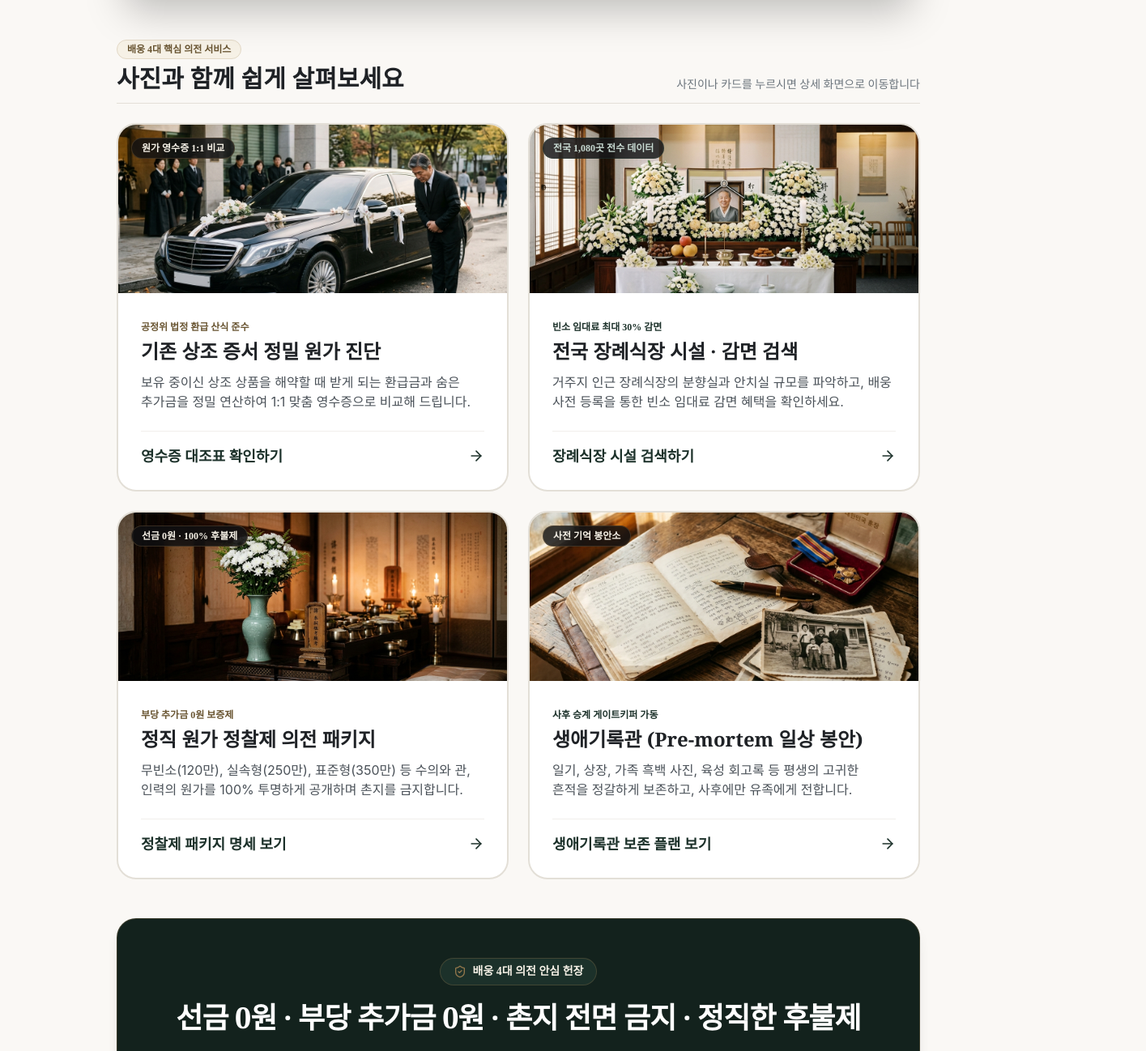
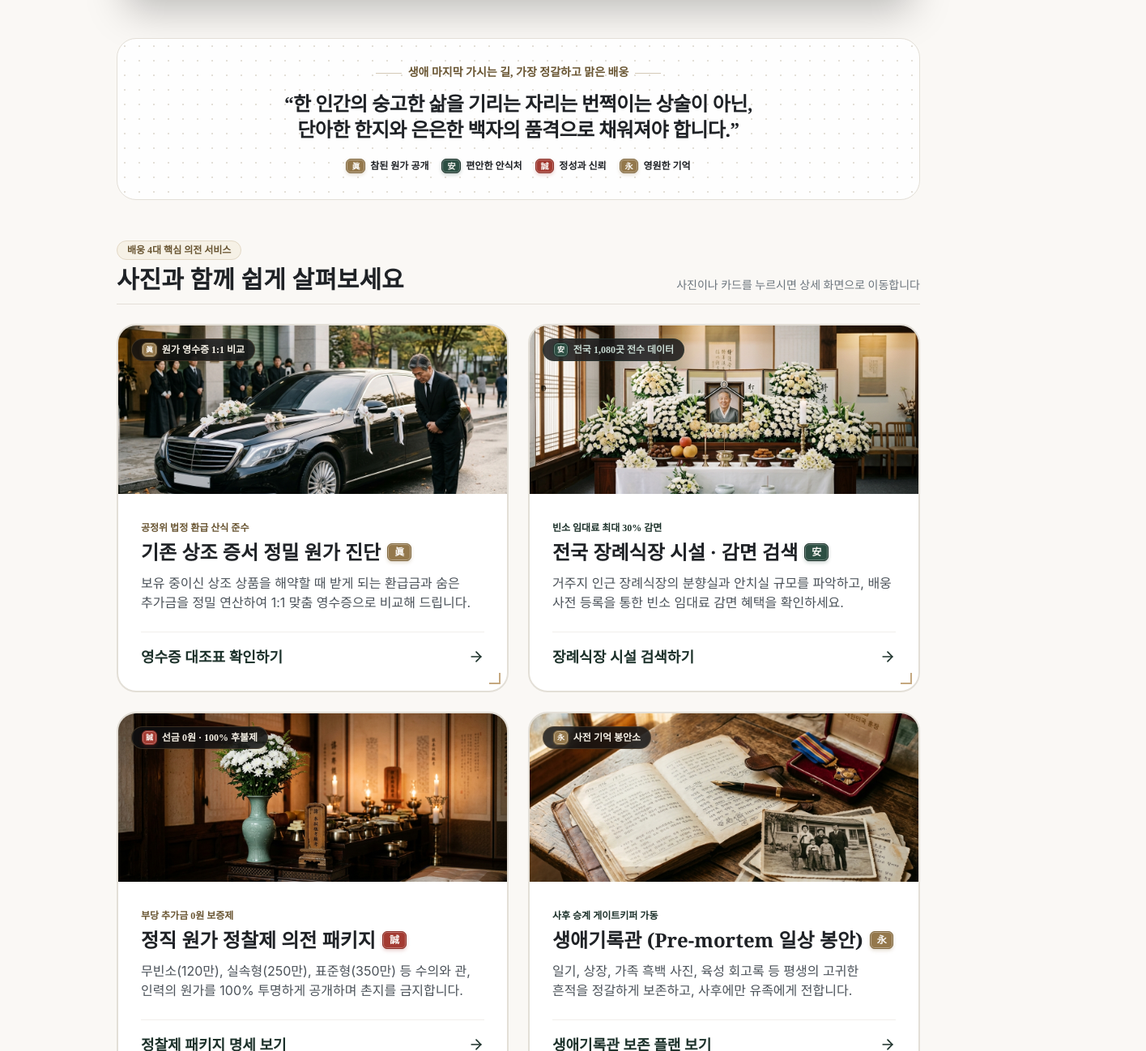
Before and after one commit to esketch-ai/See_Out, a React (Vite) app: page / in a window 1280 px wide. Shown: the part 572-1870 px from the top of the page at 81% size, 1415 px wide, since content can reach past the window. Built offline with nearby package versions, Linux system fonts and the light colour scheme; a web font is replaced by a local one.

Commit message:
feat(design): appoint Master Designer Seong-Woo Cho (34y exp) and infuse Korean traditional aesthetics (seals, changho grid, noble palette) with modern cleanliness

```diff
--- a/index.html
+++ b/index.html
@@ -88,6 +88,90 @@
       html.senior-large-font .font-reverence {
         letter-spacing: -0.015em;
       }
+
+      /* ═══════════ 조성우 수석 디자이너 감수: 전통 한국적 미학 조형 스타일 ═══════════ */
+      /* 1. 전통 전각 낙관 (인장 도장) */
+      .k-seal-red {
+        display: inline-flex;
+        align-items: center;
+        justify-content: center;
+        background-color: #A33B32;
+        color: #FAF8F5;
+        font-family: "Noto Serif KR", Georgia, serif;
+        font-weight: 900;
+        border: 1.5px solid #8A2F27;
+        box-shadow: inset 0 0 0 1px rgba(255, 255, 255, 0.3), 0 2px 4px rgba(163, 59, 50, 0.25);
+        border-radius: 6px;
+        letter-spacing: -0.02em;
+        user-select: none;
+      }
+      .k-seal-gold {
+        display: inline-flex;
+        align-items: center;
+        justify-content: center;
+        background-color: #94784C;
+        color: #FAF8F5;
+        font-family: "Noto Serif KR", Georgia, serif;
+        font-weight: 900;
+        border: 1.5px solid #7F673E;
+        box-shadow: inset 0 0 0 1px rgba(255, 255, 255, 0.35), 0 2px 4px rgba(148, 120, 76, 0.25);
+        border-radius: 6px;
+        letter-spacing: -0.02em;
+        user-select: none;
+      }
+      .k-seal-jade {
+        display: inline-flex;
+        align-items: center;
+        justify-content: center;
+        background-color: #2D4F43;
+        color: #FAF8F5;
+        font-family: "Noto Serif KR", Georgia, serif;
+        font-weight: 900;
+        border: 1.5px solid #1C312A;
+        box-shadow: inset 0 0 0 1px rgba(255, 255, 255, 0.3), 0 2px 4px rgba(45, 79, 67, 0.25);
+        border-radius: 6px;
+        letter-spacing: -0.02em;
+        user-select: none;
+      }
+
+      /* 2. 전통 창호지 미세 살창 격자 텍스처 */
+      .k-changho-texture {
+        background-image: radial-gradient(#E3DFD7 0.85px, transparent 0.85px);
+        background-size: 18px 18px;
+      }
+
+      /* 3. 전통 단아한 금빛 절제선 */
+      .k-traditional-divider {
+        height: 1px;
+        background: linear-gradient(90deg, transparent, #C5A880, transparent);
+      }
+
+      /* 4. 전통 고서/의궤 귀접이 프레임 (모서리 악센트) */
+      .k-corner-bracket {
+        position: relative;
+      }
+      .k-corner-bracket::before {
+        content: "";
+        position: absolute;
+        top: 8px;
+        left: 8px;
+        width: 14px;
+        height: 14px;
+        border-top: 2px solid #C5A880;
+        border-left: 2px solid #C5A880;
+        pointer-events: none;
+      }
+      .k-corner-bracket::after {
+        content: "";
+        position: absolute;
+        bottom: 8px;
+        right: 8px;
+        width: 14px;
+        height: 14px;
+        border-bottom: 2px solid #C5A880;
+        border-right: 2px solid #C5A880;
+        pointer-events: none;
+      }
     </style>
   </head>
   <body class="bg-hanji text-ink selection:bg-celadon-100 selection:text-celadon-900">
--- a/src/web/components/Header.tsx
+++ b/src/web/components/Header.tsx
@@ -34,12 +34,12 @@ export const Header: React.FC<HeaderProps> = ({
 }) => {
   const [isMobileMenuOpen, setIsMobileMenuOpen] = useState(false);
 
-  const navItems: { id: MainTab; label: string; desc: string; icon: React.FC<{ className?: string }> }[] = [
-    { id: 'home', label: '종합 의전 안내', desc: '홈 요약 및 4대 핵심 서비스 둘러보기', icon: LayoutDashboard },
-    { id: 'quote', label: '상조 증서 원가 진단', desc: '3초 카메라 스캔 & 1:1 맞춤 영수증 비교', icon: FileText },
-    { id: 'funeral-halls', label: '전국 장례식장 시설 · 감면', desc: '전국 1,080곳 빈소 시설 & 30% 감면 혜택', icon: Building2 },
-    { id: 'packages', label: '정찰제 의전 패키지', desc: '무빈소·실속형·표준형 100% 투명 정찰제', icon: PackageCheck },
-    { id: 'life-archive', label: '생애기록관 (사전 봉안)', desc: '고인의 삶을 영구 보존하는 디지털 추모관', icon: BookOpen }
+  const navItems: { id: MainTab; label: string; seal: string; desc: string; icon: React.FC<{ className?: string }> }[] = [
+    { id: 'home', label: '종합 의전 안내', seal: '禮', desc: '홈 요약 및 4대 핵심 서비스 둘러보기', icon: LayoutDashboard },
+    { id: 'quote', label: '상조 증서 원가 진단', seal: '眞', desc: '3초 카메라 스캔 & 1:1 맞춤 영수증 비교', icon: FileText },
+    { id: 'funeral-halls', label: '전국 장례식장 시설 · 감면', seal: '安', desc: '전국 1,080곳 빈소 시설 & 30% 감면 혜택', icon: Building2 },
+    { id: 'packages', label: '정찰제 의전 패키지', seal: '誠', desc: '무빈소·실속형·표준형 100% 투명 정찰제', icon: PackageCheck },
+    { id: 'life-archive', label: '생애기록관 (사전 봉안)', seal: '永', desc: '고인의 삶을 영구 보존하는 디지털 추모관', icon: BookOpen }
   ];
 
   const handleSelectNav = (tabId: MainTab) => {
@@ -57,11 +57,11 @@ export const Header: React.FC<HeaderProps> = ({
             onToggleMode(false);
             handleSelectNav('home');
           }}
-          className="flex items-center space-x-2.5 sm:space-x-3.5 cursor-pointer"
+          className="flex items-center space-x-2.5 sm:space-x-3.5 cursor-pointer group"
         >
           <div
             className={`w-10 h-10 sm:w-12 sm:h-12 rounded-2xl flex items-center justify-center font-reverence font-black text-xl sm:text-2xl text-white shadow-md transition-all shrink-0 ${
-              isEmergencyMode ? 'bg-crimson-600 ring-2 ring-crimson-400' : 'bg-celadon-800 ring-2 ring-nobleGold-500/40'
+              isEmergencyMode ? 'bg-crimson-600 ring-2 ring-crimson-400' : 'bg-celadon-800 ring-2 ring-nobleGold-500/40 group-hover:scale-102'
             }`}
           >
             배웅
@@ -71,8 +71,12 @@ export const Header: React.FC<HeaderProps> = ({
               <span className="font-reverence font-black text-xl sm:text-2xl md:text-3xl tracking-tight text-ink">
                 배웅
               </span>
-              <span className="text-[11px] sm:text-xs px-2 sm:px-2.5 py-0.5 rounded font-serif font-bold bg-nobleGold-100 text-nobleGold-700 border border-nobleGold-500/30">
-                예우의전 禮
+              {/* 전통 붉은 전각 낙관 인장 */}
+              <span className="k-seal-red text-xs px-2 py-0.5" title="예도 례(禮) — 최고의 품격과 정중한 예우">
+                禮
+              </span>
+              <span className="text-[11px] sm:text-xs px-2 sm:px-2.5 py-0.5 rounded font-serif font-bold bg-nobleGold-50 text-nobleGold-700 border border-nobleGold-500/30 hidden sm:inline">
+                정직원가 의전
               </span>
             </div>
             <p className="hidden sm:block text-xs md:text-sm text-ink-muted font-serif font-medium mt-0.5">
@@ -111,7 +115,7 @@ export const Header: React.FC<HeaderProps> = ({
             <span className="sm:hidden">{isEmergencyMode ? '복귀 ✕' : '🚨 긴급'}</span>
           </button>
 
-          {/* 모바일 햄버거 메뉴 토글 버튼 (화면 폭 작을 때 노출) */}
+          {/* 모바일 햄버거 메뉴 토글 버튼 */}
           {!isEmergencyMode && (
             <button
               onClick={() => setIsMobileMenuOpen(!isMobileMenuOpen)}
@@ -145,6 +149,11 @@ export const Header: React.FC<HeaderProps> = ({
                       : 'border-transparent text-ink-muted hover:text-ink hover:bg-porcelain/60'
                   }`}
                 >
+                  <span className={`text-[11px] px-1.5 py-0.2 rounded font-serif font-black ${
+                    isActive ? 'bg-celadon-800 text-nobleGold-200' : 'bg-ink-border text-ink-muted'
+                  }`}>
+                    {item.seal}
+                  </span>
                   <Icon className={`w-5 h-5 ${isActive ? 'text-celadon-800' : 'text-ink-muted'}`} />
                   <span>{item.label}</span>
                 </button>
--- a/src/web/components/NormalMode.tsx
+++ b/src/web/components/NormalMode.tsx
@@ -54,7 +54,7 @@ export const NormalMode: React.FC<NormalModeProps> = ({
   return (
     <div className="space-y-12 pb-24">
       {/* 1. 고품격 시각 비주얼 히어로 배너 (사진 이미지 + 24시 긴급 핫라인) */}
-      <div className="relative rounded-3xl overflow-hidden shadow-2xl border border-white/10 group">
+      <div className="relative rounded-3xl overflow-hidden shadow-2xl border border-white/10 group k-corner-bracket">
         {/* 실제 백국화와 촛불의 경건한 사진 배경 */}
         <img
           src="/images/hero-memorial.jpg"
@@ -65,7 +65,8 @@ export const NormalMode: React.FC<NormalModeProps> = ({
         <div className="absolute inset-0 bg-gradient-to-t from-mourning-950 via-mourning-900/60 to-transparent flex flex-col justify-end p-6 sm:p-10">
           <div className="max-w-2xl space-y-3">
             <div className="inline-flex items-center space-x-2 px-3 py-1 rounded-full bg-nobleGold-500/20 text-nobleGold-100 border border-nobleGold-500/40 text-xs md:text-sm font-serif">
-              <span>謹 弔 · 24시간 전국 전담 의전팀 대기</span>
+              <span className="k-seal-red text-[10px] px-1.5 py-0.2">謹弔</span>
+              <span>至誠으로 모시는 禮 · 24시간 전국 전담 의전팀 대기</span>
             </div>
             <h1 className="text-3xl sm:text-4xl md:text-5xl font-reverence font-black text-white leading-tight">
               고인의 마지막 가시는 길,<br />
@@ -95,7 +96,40 @@ export const NormalMode: React.FC<NormalModeProps> = ({
         </div>
       </div>
 
-      {/* 2. 사진 이미지 중심의 4대 핵심 의전 안내 카드 (직관적 시각화) */}
+      {/* 2. [조성우 수석 디자이너 감수] 전통 미학 단아한 여백과 사색(四色) 철학 배너 */}
+      <div className="bg-porcelain/90 border border-ink-border rounded-3xl p-6 md:p-8 k-changho-texture relative overflow-hidden shadow-xs">
+        <div className="max-w-3xl mx-auto text-center space-y-3">
+          <div className="flex items-center justify-center space-x-2 text-nobleGold-700 font-serif text-xs md:text-sm font-bold">
+            <span className="w-8 h-[1px] bg-nobleGold-500/40" />
+            <span>생애 마지막 가시는 길, 가장 정갈하고 맑은 배웅</span>
+            <span className="w-8 h-[1px] bg-nobleGold-500/40" />
+          </div>
+          <p className="text-xl md:text-2xl font-reverence font-black text-ink leading-relaxed tracking-tight">
+            “한 인간의 숭고한 삶을 기리는 자리는 번쩍이는 상술이 아닌,<br className="hidden sm:inline" />
+            단아한 한지와 은은한 백자의 품격으로 채워져야 합니다.”
+          </p>
+          <div className="flex flex-wrap items-center justify-center gap-4 pt-2 text-xs font-serif text-ink-muted">
+            <span className="inline-flex items-center space-x-1.5">
+              <span className="k-seal-gold text-[10px] px-1.5 py-0.2">眞</span>
+              <span className="font-bold text-ink">참된 원가 공개</span>
+            </span>
+            <span className="inline-flex items-center space-x-1.5">
+              <span className="k-seal-jade text-[10px] px-1.5 py-0.2">安</span>
+              <span className="font-bold text-ink">편안한 안식처</span>
+            </span>
+            <span className="inline-flex items-center space-x-1.5">
+              <span className="k-seal-red text-[10px] px-1.5 py-0.2">誠</span>
+              <span className="font-bold text-ink">정성과 신뢰</span>
+            </span>
+            <span className="inline-flex items-center space-x-1.5">
+              <span className="k-seal-gold text-[10px] px-1.5 py-0.2">永</span>
+              <span className="font-bold text-ink">영원한 기억</span>
+            </span>
+          </div>
+        </div>
+      </div>
+
+      {/* 3. 사진 이미지 중심의 4대 핵심 의전 안내 카드 (직관적 시각화 & 전통 모티프) */}
       <div className="space-y-4">
         <div className="flex justify-between items-end border-b border-ink-border pb-3">
           <div>
@@ -115,7 +149,7 @@ export const NormalMode: React.FC<NormalModeProps> = ({
           {/* 1. 상조 증서 원가 진단 카드 (사진 포함) */}
           <div
             onClick={() => onSelectTab('quote')}
-            className="rounded-3xl bg-porcelain border-2 border-ink-border hover:border-celadon-700 hover:shadow-xl transition-all cursor-pointer group overflow-hidden flex flex-col justify-between"
+            className="rounded-3xl bg-porcelain border-2 border-ink-border hover:border-celadon-700 hover:shadow-xl transition-all cursor-pointer group overflow-hidden flex flex-col justify-between k-corner-bracket"
           >
             <div className="relative h-48 sm:h-52 overflow-hidden bg-gray-100">
               <img
@@ -123,16 +157,18 @@ export const NormalMode: React.FC<NormalModeProps> = ({
                 alt="정중한 의전 지도사 예우"
                 className="w-full h-full object-cover group-hover:scale-105 transition-transform duration-500"
               />
-              <div className="absolute top-4 left-4 bg-mourning-950/80 backdrop-blur-md text-nobleGold-100 px-3 py-1 rounded-full text-xs font-serif font-bold border border-nobleGold-500/30">
-                원가 영수증 1:1 비교
+              <div className="absolute top-4 left-4 bg-mourning-950/80 backdrop-blur-md text-nobleGold-100 px-3 py-1 rounded-full text-xs font-serif font-bold border border-nobleGold-500/30 flex items-center space-x-1.5">
+                <span className="k-seal-gold text-[9px] px-1 py-0.1">眞</span>
+                <span>원가 영수증 1:1 비교</span>
               </div>
             </div>
 
             <div className="p-6 md:p-7 flex-1 flex flex-col justify-between">
               <div>
                 <span className="text-xs font-serif font-bold text-nobleGold-700">공정위 법정 환급 산식 준수</span>
-                <h3 className="text-2xl font-reverence font-black text-ink mt-1 group-hover:text-celadon-900 transition-colors">
-                  기존 상조 증서 정밀 원가 진단
+                <h3 className="text-2xl font-reverence font-black text-ink mt-1 group-hover:text-celadon-900 transition-colors flex items-center space-x-2">
+                  <span>기존 상조 증서 정밀 원가 진단</span>
+                  <span className="k-seal-gold text-xs px-2 py-0.5">眞</span>
                 </h3>
                 <p className="text-sm md:text-base text-ink-light mt-2.5 leading-relaxed">
                   보유 중이신 상조 상품을 해약할 때 받게 되는 환급금과 숨은 추가금을 정밀 연산하여 1:1 맞춤 영수증으로 비교해 드립니다.
@@ -149,7 +185,7 @@ export const NormalMode: React.FC<NormalModeProps> = ({
           {/* 2. 전국 장례식장 시설 및 감면 카드 (사진 포함) */}
           <div
             onClick={() => onSelectTab('funeral-halls')}
-            className="rounded-3xl bg-porcelain border-2 border-ink-border hover:border-celadon-700 hover:shadow-xl transition-all cursor-pointer group overflow-hidden flex flex-col justify-between"
+            className="rounded-3xl bg-porcelain border-2 border-ink-border hover:border-celadon-700 hover:shadow-xl transition-all cursor-pointer group overflow-hidden flex flex-col justify-between k-corner-bracket"
           >
             <div className="relative h-48 sm:h-52 overflow-hidden bg-gray-100">
               <img
@@ -157,16 +193,18 @@ export const NormalMode: React.FC<NormalModeProps> = ({
                 alt="정갈한 장례식장 제단 꽃장식"
                 className="w-full h-full object-cover group-hover:scale-105 transition-transform duration-500"
               />
-              <div className="absolute top-4 left-4 bg-mourning-950/80 backdrop-blur-md text-celadon-200 px-3 py-1 rounded-full text-xs font-serif font-bold border border-celadon-600/30">
-                전국 1,080곳 전수 데이터
+              <div className="absolute top-4 left-4 bg-mourning-950/80 backdrop-blur-md text-celadon-200 px-3 py-1 rounded-full text-xs font-serif font-bold border border-celadon-600/30 flex items-center space-x-1.5">
+                <span className="k-seal-jade text-[9px] px-1 py-0.1">安</span>
+                <span>전국 1,080곳 전수 데이터</span>
               </div>
             </div>
 
             <div className="p-6 md:p-7 flex-1 flex flex-col justify-between">
               <div>
                 <span className="text-xs font-serif font-bold text-celadon-800">빈소 임대료 최대 30% 감면</span>
-                <h3 className="text-2xl font-reverence font-black text-ink mt-1 group-hover:text-celadon-900 transition-colors">
-                  전국 장례식장 시설 · 감면 검색
+                <h3 className="text-2xl font-reverence font-black text-ink mt-1 group-hover:text-celadon-900 transition-colors flex items-center space-x-2">
+                  <span>전국 장례식장 시설 · 감면 검색</span>
+                  <span className="k-seal-jade text-xs px-2 py-0.5">安</span>
                 </h3>
                 <p className="text-sm md:text-base text-ink-light mt-2.5 leading-relaxed">
                   거주지 인근 장례식장의 분향실과 안치실 규모를 파악하고, 배웅 사전 등록을 통한 빈소 임대료 감면 혜택을 확인하세요.
@@ -183,7 +221,7 @@ export const NormalMode: React.FC<NormalModeProps> = ({
           {/* 3. 정찰제 의전 패키지 카드 (사진 포함) */}
           <div
             onClick={() => onSelectTab('packages')}
-            className="rounded-3xl bg-porcelain border-2 border-ink-border hover:border-celadon-700 hover:shadow-xl transition-all cursor-pointer group overflow-hidden flex flex-col justify-between"
+            className="rounded-3xl bg-porcelain border-2 border-ink-border hover:border-celadon-700 hover:shadow-xl transition-all cursor-pointer group overflow-hidden flex flex-col justify-between k-corner-bracket"
           >
             <div className="relative h-48 sm:h-52 overflow-hidden bg-gray-100">
               <img
@@ -191,16 +229,18 @@ export const NormalMode: React.FC<NormalModeProps> = ({
                 alt="정직 원가 의전 용품"
                 className="w-full h-full object-cover group-hover:scale-105 transition-transform duration-500"
               />
-              <div className="absolute top-4 left-4 bg-mourning-950/80 backdrop-blur-md text-nobleGold-100 px-3 py-1 rounded-full text-xs font-serif font-bold border border-nobleGold-500/30">
-                선금 0원 · 100% 후불제
+              <div className="absolute top-4 left-4 bg-mourning-950/80 backdrop-blur-md text-nobleGold-100 px-3 py-1 rounded-full text-xs font-serif font-bold border border-nobleGold-500/30 flex items-center space-x-1.5">
+                <span className="k-seal-red text-[9px] px-1 py-0.1">誠</span>
+                <span>선금 0원 · 100% 후불제</span>
               </div>
             </div>
 
             <div className="p-6 md:p-7 flex-1 flex flex-col justify-between">
               <div>
                 <span className="text-xs font-serif font-bold text-nobleGold-700">부당 추가금 0원 보증제</span>
-                <h3 className="text-2xl font-reverence font-black text-ink mt-1 group-hover:text-celadon-900 transition-colors">
-                  정직 원가 정찰제 의전 패키지
+                <h3 className="text-2xl font-reverence font-black text-ink mt-1 group-hover:text-celadon-900 transition-colors flex items-center space-x-2">
+                  <span>정직 원가 정찰제 의전 패키지</span>
+                  <span className="k-seal-red text-xs px-2 py-0.5">誠</span>
                 </h3>
                 <p className="text-sm md:text-base text-ink-light mt-2.5 leading-relaxed">
                   무빈소(120만), 실속형(250만), 표준형(350만) 등 수의와 관, 인력의 원가를 100% 투명하게 공개하며 촌지를 금지합니다.
@@ -217,7 +257,7 @@ export const NormalMode: React.FC<NormalModeProps> = ({
           {/* 4. 생애기록관 카드 (사진 포함) */}
           <div
             onClick={() => onSelectTab('life-archive')}
-            className="rounded-3xl bg-porcelain border-2 border-ink-border hover:border-celadon-700 hover:shadow-xl transition-all cursor-pointer group overflow-hidden flex flex-col justify-between"
+            className="rounded-3xl bg-porcelain border-2 border-ink-border hover:border-celadon-700 hover:shadow-xl transition-all cursor-pointer group overflow-hidden flex flex-col justify-between k-corner-bracket"
           >
             <div className="relative h-48 sm:h-52 overflow-hidden bg-gray-100">
               <img
@@ -225,16 +265,18 @@ export const NormalMode: React.FC<NormalModeProps> = ({
                 alt="소중한 삶의 기억과 훈장, 옛 사진"
                 className="w-full h-full object-cover group-hover:scale-105 transition-transform duration-500"
               />
-              <div className="absolute top-4 left-4 bg-mourning-950/80 backdrop-blur-md text-nobleGold-100 px-3 py-1 rounded-full text-xs font-serif font-bold border border-nobleGold-500/30">
-                사전 기억 봉안소
+              <div className="absolute top-4 left-4 bg-mourning-950/80 backdrop-blur-md text-nobleGold-100 px-3 py-1 rounded-full text-xs font-serif font-bold border border-nobleGold-500/30 flex items-center space-x-1.5">
+                <span className="k-seal-gold text-[9px] px-1 py-0.1">永</span>
+                <span>사전 기억 봉안소</span>
               </div>
             </div>
 
             <div className="p-6 md:p-7 flex-1 flex flex-col justify-between">
               <div>
                 <span className="text-xs font-serif font-bold text-celadon-800">사후 승계 게이트키퍼 가동</span>
-                <h3 className="text-2xl font-reverence font-black text-ink mt-1 group-hover:text-celadon-900 transition-colors">
-                  생애기록관 (Pre-mortem 일상 봉안)
+                <h3 className="text-2xl font-reverence font-black text-ink mt-1 group-hover:text-celadon-900 transition-colors flex items-center space-x-2">
+                  <span>생애기록관 (Pre-mortem 일상 봉안)</span>
+                  <span className="k-seal-gold text-xs px-2 py-0.5">永</span>
                 </h3>
                 <p className="text-sm md:text-base text-ink-light mt-2.5 leading-relaxed">
                   일기, 상장, 가족 흑백 사진, 육성 회고록 등 평생의 고귀한 흔적을 정갈하게 보존하고, 사후에만 유족에게 전합니다.
@@ -250,8 +292,8 @@ export const NormalMode: React.FC<NormalModeProps> = ({
         </div>
       </div>
 
-      {/* 3. 하단 배웅 4대 의전 안심 헌장 */}
-      <div className="bg-celadon-900 text-white rounded-3xl p-8 md:p-12 text-center space-y-5 border border-nobleGold-500/30 shadow-lg">
+      {/* 4. 하단 배웅 4대 의전 안심 헌장 */}
+      <div className="bg-celadon-900 text-white rounded-3xl p-8 md:p-12 text-center space-y-5 border border-nobleGold-500/30 shadow-lg k-corner-bracket">
         <div className="inline-flex items-center space-x-2 px-4 py-1.5 rounded-full bg-celadon-800 text-nobleGold-100 text-xs md:text-sm font-serif font-bold border border-nobleGold-500/30">
           <ShieldCheck className="w-4 h-4 text-nobleGold-500" />
           <span>배웅 4대 의전 안심 헌장</span>
```
Also changed, not shown: 2 other files (tests, documents, lock files or other folders).
